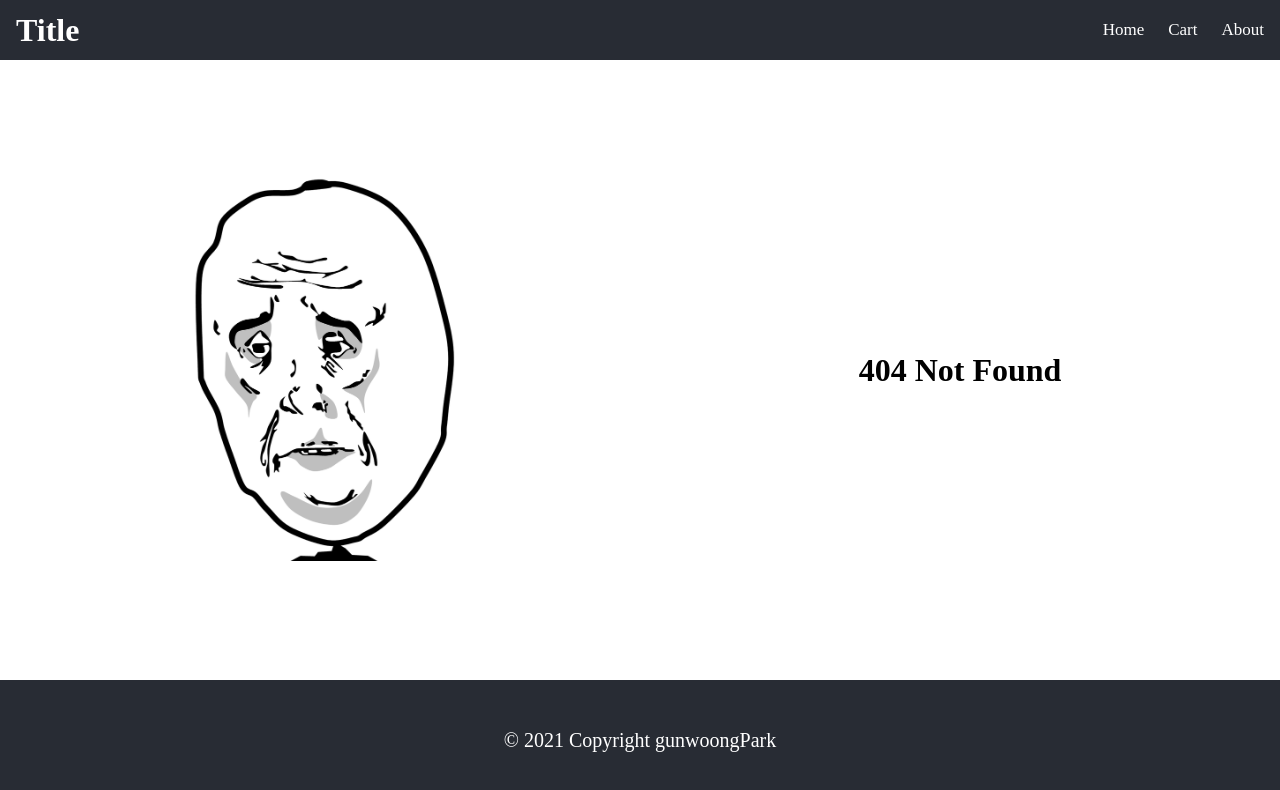
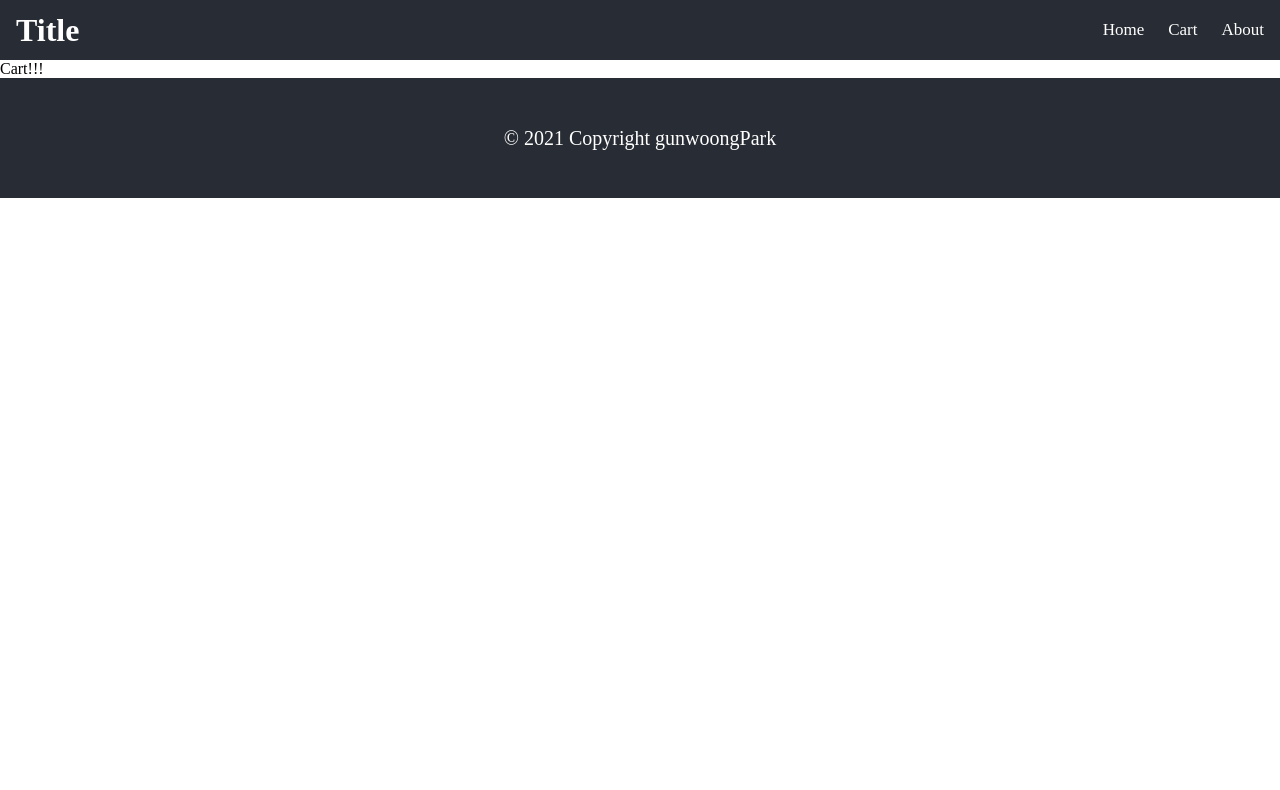
Before and after one commit to gunwoongPark/Hit-Next, a Next.js app: page /cart in a window 1280 px wide. Before the commit this address had no page. Shown: the top 790 px of the page. Built offline with nearby package versions, Linux system fonts and the light colour scheme.

Commit message:
cart 페이지 생성 및 헤더 기능 추가

```diff
--- /dev/null
+++ b/pages/cart.tsx
@@ -0,0 +1,5 @@
+import React from 'react';
+
+export default function Cart() {
+  return <>Cart!!!</>;
+}
--- a/src/components/Header.tsx
+++ b/src/components/Header.tsx
@@ -9,7 +9,9 @@ export default function Header() {
       case 'home':
         router.push('/');
         break;
-
+      case 'cart':
+        router.push('/cart');
+        break;
       default:
     }
   };
@@ -19,7 +21,7 @@ export default function Header() {
       <Title onClick={() => goLink('home')}>Title</Title>
       <NavContainer>
         <Nav onClick={() => goLink('home')}>Home</Nav>
-        <Nav>Cart</Nav>
+        <Nav onClick={() => goLink('cart')}>Cart</Nav>
         <Nav>About</Nav>
       </NavContainer>
     </Container>
```
